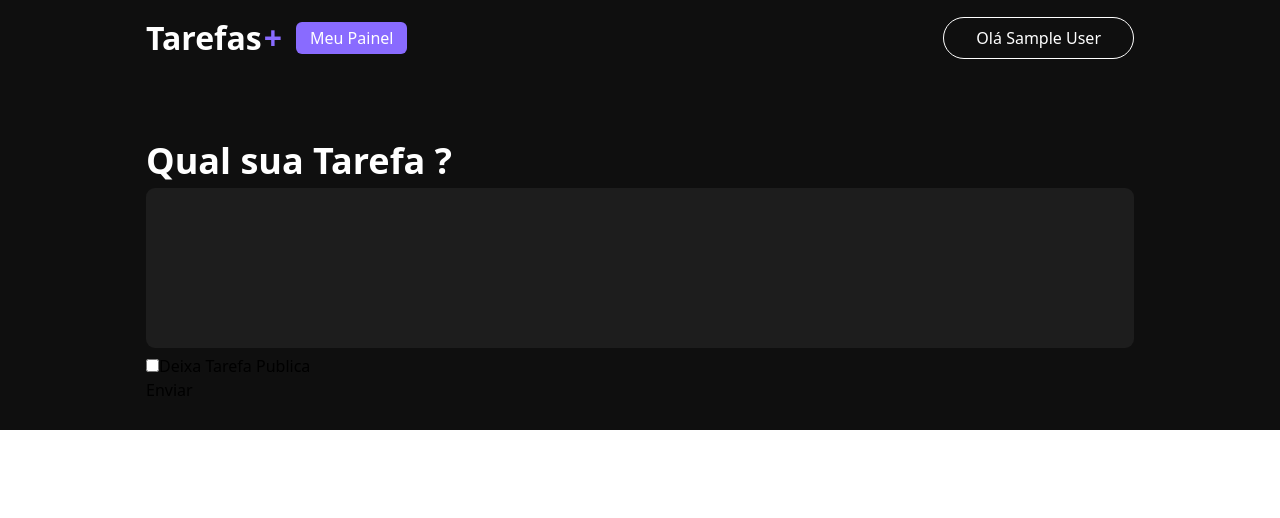
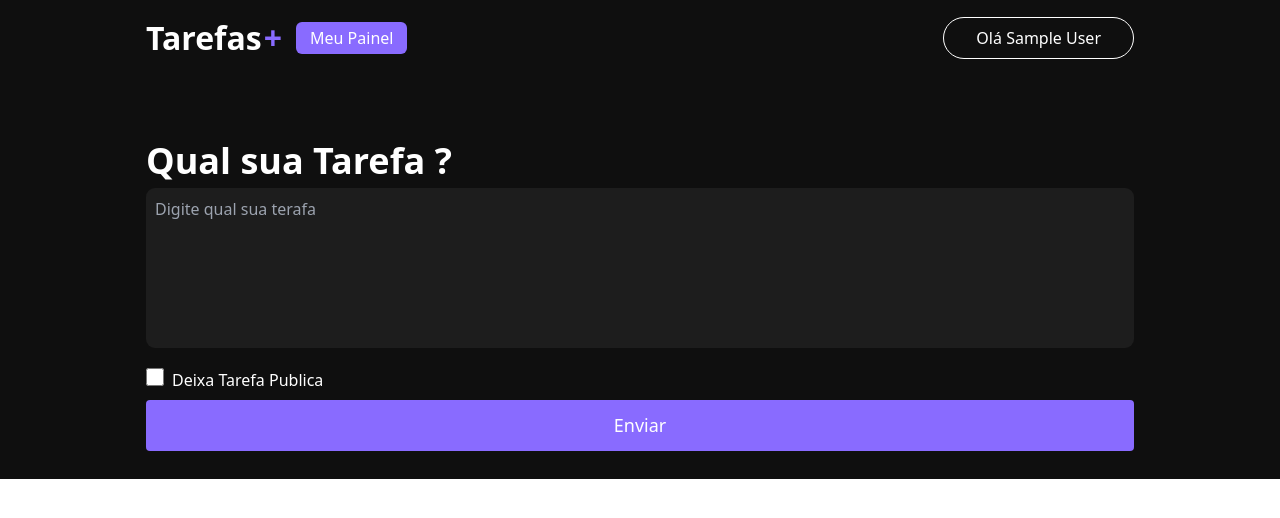
Before and after one commit to Dedee061/Tarefa-, a Next.js app: page /dashboard in a window 1280 px wide. Shown: the top 518 px of the page. Built offline with nearby package versions, Linux system fonts and the light colour scheme; no server answers; sample sign-in values are in the browser's storage.

Commit message:
ajuste na area de dashboard

```diff
--- a/src/Components/TextArea/index.tsx
+++ b/src/Components/TextArea/index.tsx
@@ -1,8 +1,8 @@
-import React from 'react'
+import React, { HTMLProps } from 'react'
 import styles from './styles.module.css'
 
-export function TextArea() {
+export function TextArea({ ...rest }: HTMLProps<HTMLTextAreaElement>) {
   return (
-    <textarea className={styles.textarea}></textarea>
+    <textarea className={styles.textarea}{...rest}></textarea>
   )
 }
--- a/src/app/dashboard/page.tsx
+++ b/src/app/dashboard/page.tsx
@@ -34,7 +34,7 @@ export default function dashboard() {
             <div className={styles.contentForm}>
               <h1 className={styles.title}>Qual sua Tarefa ?</h1>
               <form>
-                <TextArea />
+                <TextArea placeholder='Digite qual sua terafa'/>
                 <div className={styles.checkboxarea}>
                   <input type="checkbox" className={styles.checkbox} />
                   <label htmlFor="">Deixa Tarefa Publica</label>
--- a/src/app/dashboard/styles.module.css
+++ b/src/app/dashboard/styles.module.css
@@ -22,3 +22,25 @@ width: 100%;
     font-size: 36px;
     font-weight: bold;
 }
+
+.checkboxarea label{
+    margin-left: 8px;
+    color: #fff;
+}
+
+.checkbox{
+    width: 18px;
+    height: 18px;
+    margin: 14px 0;
+}
+
+.button{
+    width: 100%;
+    border :0;
+    border-radius: 4px;
+    color:#fff;
+    background-color: #896BFF;
+    padding: 12px 0;
+    font-size: 18px;
+
+}
```
